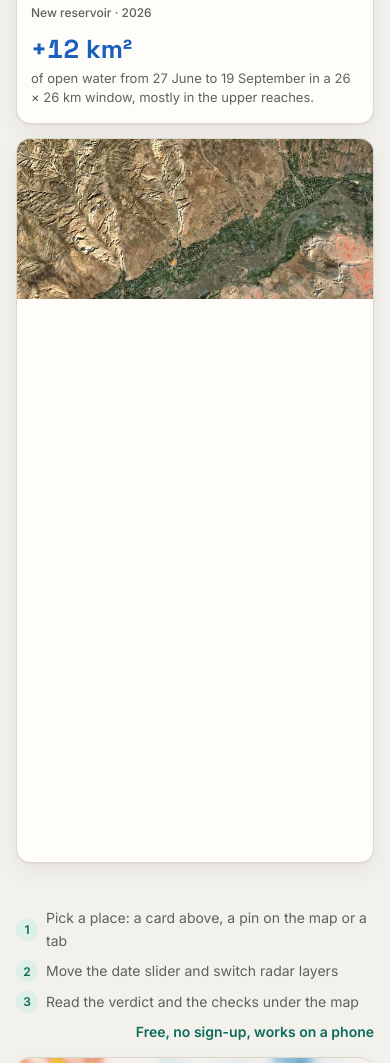
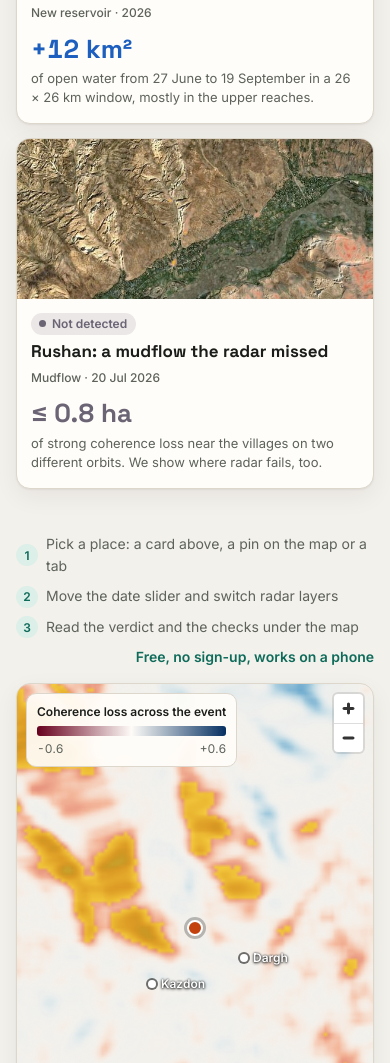
Before and after one commit to wify777/nisar-tajikistan, a plain HTML site: page site/index.html in a window 390 px wide. Shown: the part 2500-3563 px from the top of the page. Drawn offline with nearby package versions, Linux system fonts and the light colour scheme; no server answers.

Commit message:
Mobile: fix the squeezed last story card at <=440 px; use overflow clip so the sticky header and map work again
Co-Authored-By: Claude Opus 5.5 <noreply@anthropic.com>

```diff
--- a/site/index.html
+++ b/site/index.html
@@ -16,7 +16,7 @@
 <link rel="preconnect" href="https://fonts.gstatic.com" crossorigin>
 <link rel="stylesheet" href="https://fonts.googleapis.com/css2?family=Inter:wght@400;500;600&family=Space+Grotesk:wght@500;700&display=swap">
 <link rel="stylesheet" href="https://unpkg.com/maplibre-gl@4.7.1/dist/maplibre-gl.css">
-<link rel="stylesheet" href="style.css?v=9">
+<link rel="stylesheet" href="style.css?v=10">
 </head>
 <body>
 <header class="top">
--- a/site/style.css
+++ b/site/style.css
@@ -18,7 +18,7 @@
 }
 * { box-sizing: border-box; }
 html { scroll-behavior: smooth; scroll-padding-top: 72px; }
-html, body { margin: 0; overflow-x: hidden; max-width: 100%; }
+html, body { margin: 0; overflow-x: clip; max-width: 100%; }
 body { background: var(--bg); color: var(--ink); font: 15px/1.6 var(--f-body); -webkit-font-smoothing: antialiased; }
 a { color: var(--accent); }
 img { max-width: 100%; display: block; }
@@ -207,7 +207,7 @@ section { margin-top: 64px; }
   .detail { padding: 16px; }
 }
 @media (max-width: 440px) {
-  .scard { flex-direction: column; }
+  .scard, .story-cards .scard:last-child:nth-child(odd) { flex-direction: column; }
   .scard img { width: 100%; height: 160px; min-height: 160px; }
   .story-cards .scard:last-child:nth-child(odd) img { width: 100%; height: 160px; min-height: 160px; }
 }
```
